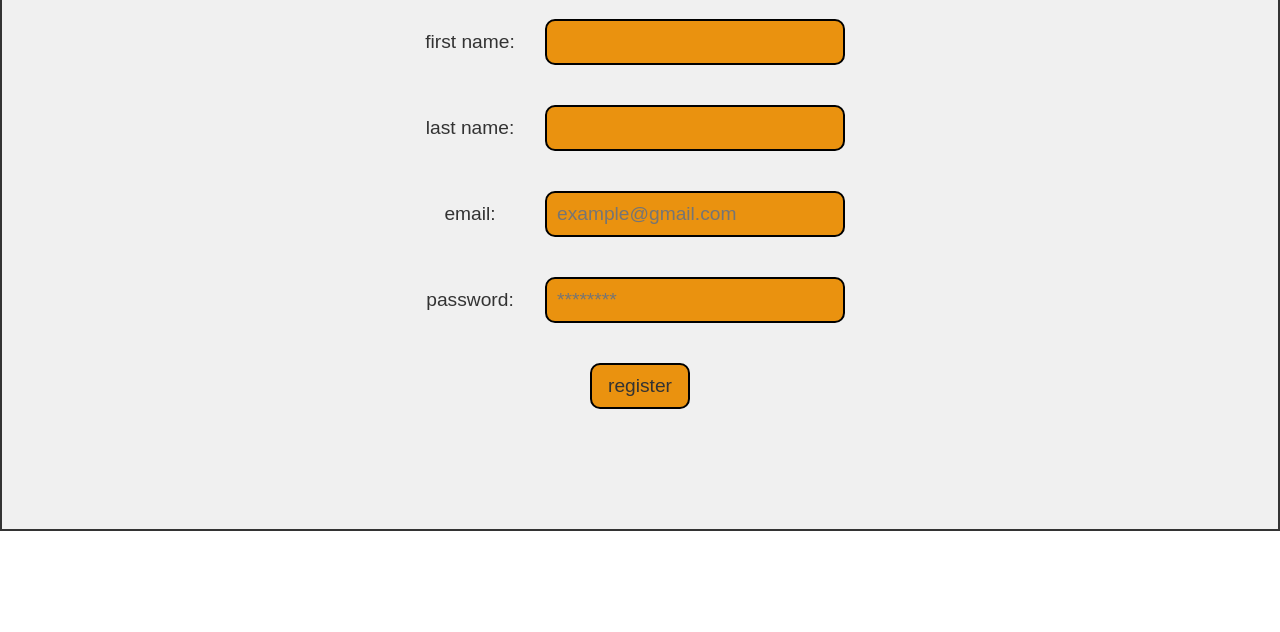
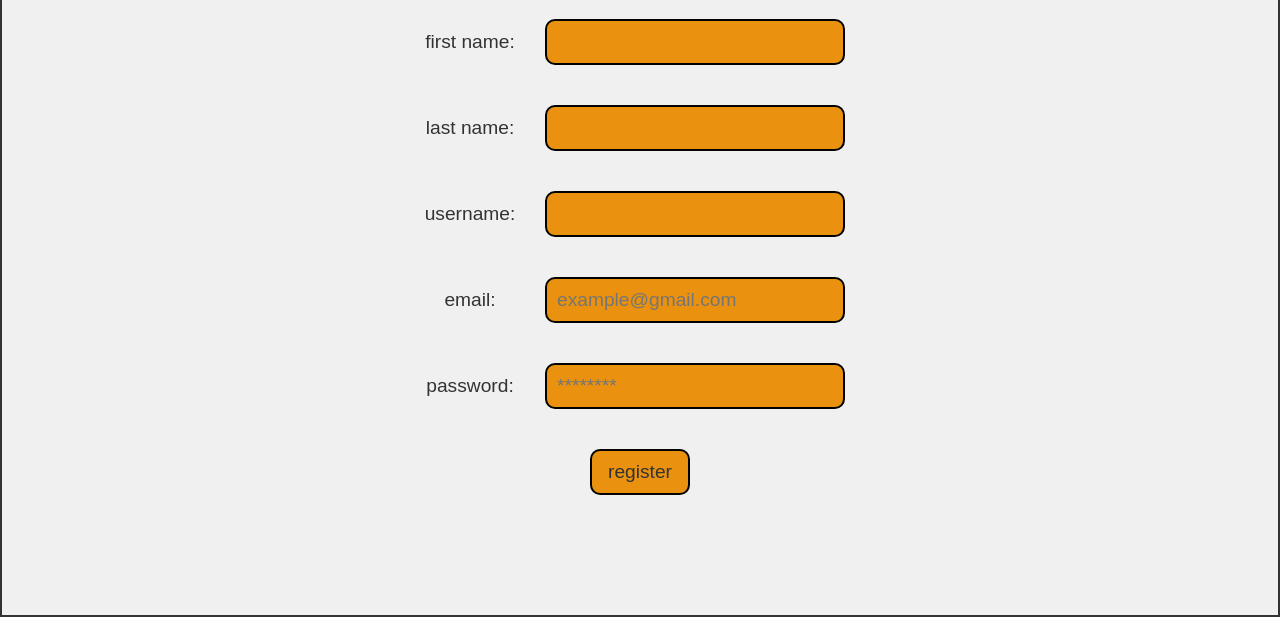
Before and after one commit to SamerFakih/Quiz-Application, a plain HTML site: page register.html in a window 1280 px wide. Shown: the part 168-800 px from the top of the page. Drawn offline with Linux system fonts and the light colour scheme.

Commit message:
added a username input

```diff
--- a/register.html
+++ b/register.html
@@ -18,6 +18,10 @@
             <input type="text" id="last_name">
         </div>
         <div class=" reg flex">
+            <p>username:</p>
+            <input type="text" id="username">
+        </div>
+        <div class=" reg flex">
             <p>email:</p>
             <input type="text" id="email" placeholder="example@gmail.com">
         </div>
```
